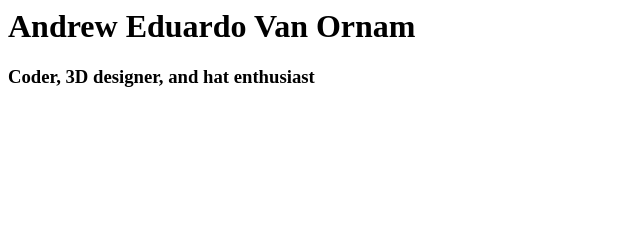
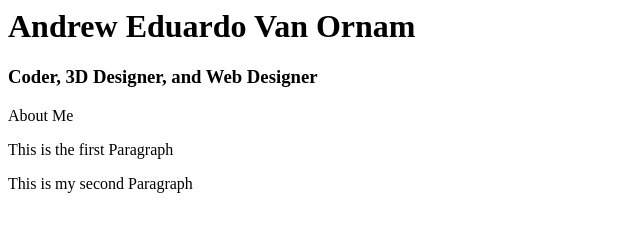
Before and after one commit to OverlandFlyer/Portfolio, a plain HTML site: page index.html in a window 1280 px wide. Shown: the whole page, without its empty margins (0-640 px from the left). Drawn offline with Linux system fonts and the light colour scheme.

Commit message:
Update index.html

```diff
--- a/index.html
+++ b/index.html
@@ -1,8 +1,13 @@
 <DOCTYPE html>
   <head>
-
+    <title> Andrew E. Van Ornam's Portfolio</title>
   </head>
   <body>
     <h1>Andrew Eduardo Van Ornam</h1>
-    <h3> Coder, 3D designer, and hat enthusiast</h3>
+    <h3> Coder, 3D Designer, and Web Designer </h3>
   </body>
+
+<p style="page-break-before: always">
+  <body> About Me </body>
+  <p> This is the first Paragraph</p>
+  <p> This is my second Paragraph</p>
```
